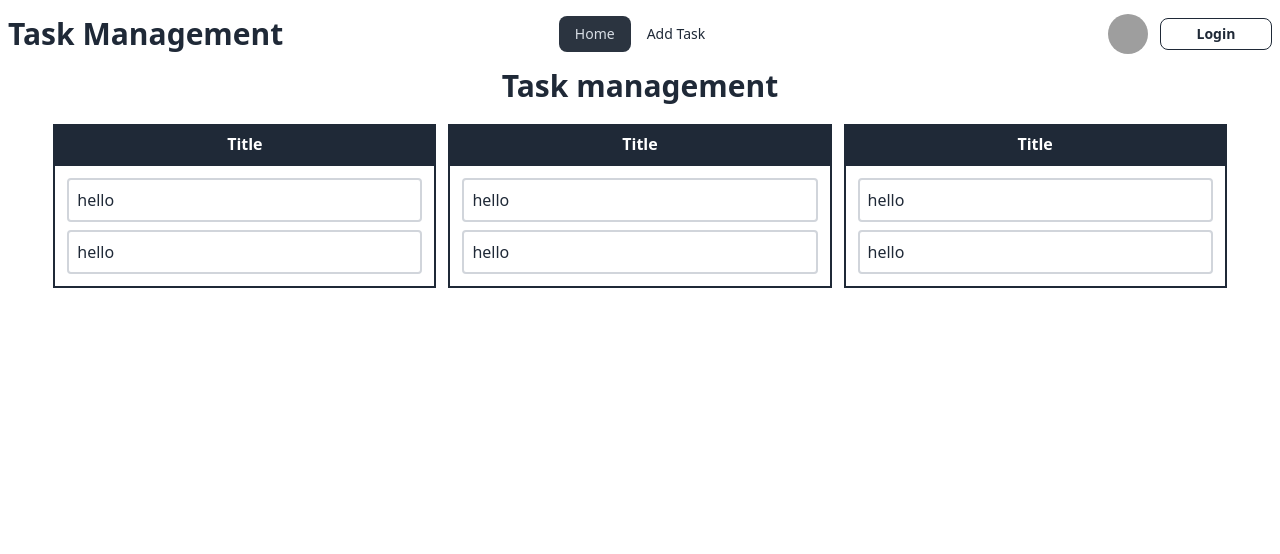
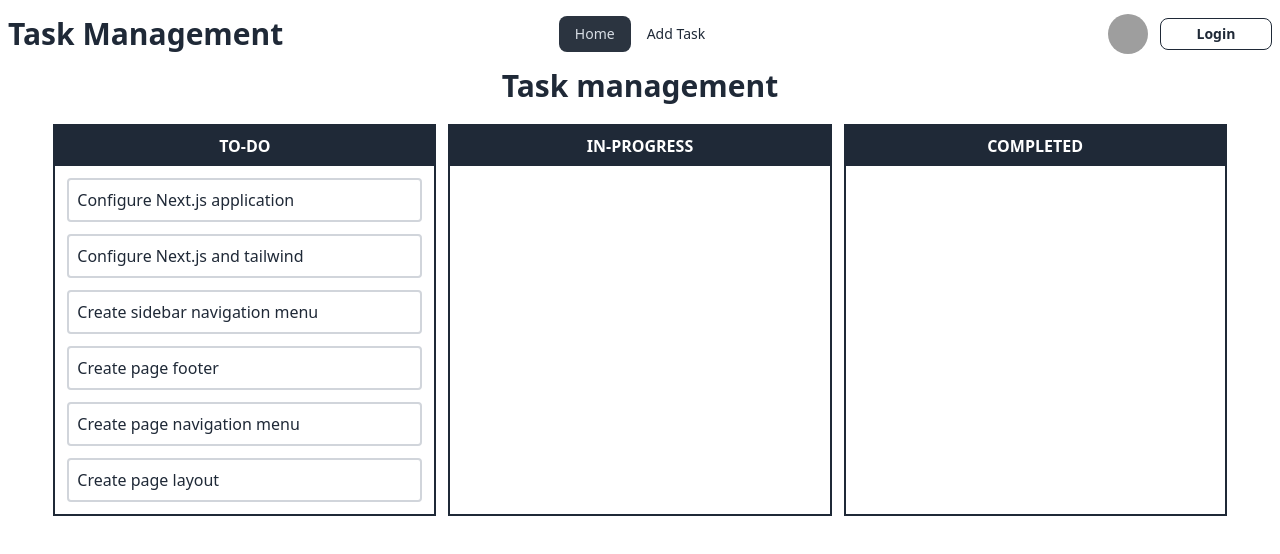
Before and after one commit to rayhanalmim/Task-Managment, a React (Vite) app: page / in a window 1280 px wide. Shown: the top 554 px of the page. Built offline with nearby package versions, Linux system fonts and the light colour scheme; no server answers; grey boxes are pictures that could not be loaded.

Commit message:
drag and drop added in client site

```diff
--- a/src/Component/HomePage/TaskColimn.jsx
+++ b/src/Component/HomePage/TaskColimn.jsx
@@ -1,11 +1,35 @@
-const TaskColimn = () => {
+import { Draggable, Droppable } from "react-beautiful-dnd";
+
+const TaskColimn = ({ column, tasks }) => {
     return (
-        <div className="w-full pt-5">
-            <h3 className="bg-gray-800 text-white text-center py-2 font-semibold">Title</h3>
-            <div className="border-gray-800 border-2 p-3 gap-2 flex flex-col">
-                <h3 className="p-2 border-gray-300 rounded border-2">hello</h3>
-                <h3 className="p-2 border-gray-300 rounded border-2">hello</h3>
-            </div>
+        <div className={`w-full border-gray-800 border-2`}>
+
+            <h3 className="bg-gray-800 text-white text-center py-2 font-semibold">{column.title}</h3>
+
+            <Droppable droppableId={column.id}>
+                {(droppableProvided, droppableSnapshot) => (
+                    <div
+                    className=" p-3 gap-3 flex flex-col"
+                        ref={droppableProvided.innerRef}
+                        {...droppableProvided.droppableProps}
+                    >
+                        {tasks.map((task, index) => (
+                            <Draggable key={task.id} draggableId={`${task.id}`} index={index}>
+                                {(draggableProvided, draggableSnapshot) => (
+                                    <div
+                                        className="p-2 border-gray-300 cursor-pointer rounded border-2"
+                                        ref={draggableProvided.innerRef}
+                                        {...draggableProvided.draggableProps}
+                                        {...draggableProvided.dragHandleProps}
+                                    >
+                                        <h3>{task.content}</h3>
+                                    </div>
+                                )}
+                            </Draggable>
+                        ))}
+                    </div>
+                )}
+            </Droppable>
         </div>
     );
 };
--- a/src/Component/HomePage/TaskDashboard.jsx
+++ b/src/Component/HomePage/TaskDashboard.jsx
@@ -1,6 +1,106 @@
+import { DragDropContext } from "react-beautiful-dnd";
+import { useState } from "react";
 import TaskColimn from "./TaskColimn";
 
+const reorderColumnList = (sourceCol, startIndex, endIndex) => {
+    const newTaskIds = Array.from(sourceCol.taskIds);
+    const [removed] = newTaskIds.splice(startIndex, 1);
+    newTaskIds.splice(endIndex, 0, removed);
+
+    const newColumn = {
+      ...sourceCol,
+      taskIds: newTaskIds,
+    };
+
+    return newColumn;
+  };
+
 const TaskDashboard = () => {
+    const [state, setState] = useState(initialData);
+    console.log(state)
+
+
+
+    const onDragEnd = (result) => {
+        const { destination, source } = result;
+        // If user tries to drop in an unknown destination
+        if (!destination) return;
+
+        // if the user drags and drops back in the same position
+        if (
+            destination.droppableId === source.droppableId &&
+            destination.index === source.index
+        ) {
+            return;
+        }
+
+        // If the user drops within the same column but in a different positoin
+        const sourceCol = state.columns[source.droppableId];
+        const destinationCol = state.columns[destination.droppableId];
+
+        if (sourceCol.id === destinationCol.id) {
+            const newColumn = reorderColumnList(
+                sourceCol,
+                source.index,
+                destination.index
+            );
+
+            const newState = {
+                ...state,
+                columns: {
+                    ...state.columns,
+                    [newColumn.id]: newColumn,
+                },
+            };
+            setState(newState);
+            return;
+        }
+
+        // If the user moves from one column to another
+        const startTaskIds = Array.from(sourceCol.taskIds);
+        const [removed] = startTaskIds.splice(source.index, 1);
+        const newStartCol = {
+            ...sourceCol,
+            taskIds: startTaskIds,
+        };
+
+        const endTaskIds = Array.from(destinationCol.taskIds);
+        endTaskIds.splice(destination.index, 0, removed);
+        const newEndCol = {
+            ...destinationCol,
+            taskIds: endTaskIds,
+        };
+
+        const newState = {
+            ...state,
+            columns: {
+                ...state.columns,
+                [newStartCol.id]: newStartCol,
+                [newEndCol.id]: newEndCol,
+            },
+        };
+
+        setState(newState);
+    }
+
+    return (
+        <DragDropContext onDragEnd={onDragEnd}>
+            <h3 className="font-semibold text-3xl text-center">Task management</h3>
+            <div className="grid grid-cols-3 pt-5 justify-items-center gap-3">
+                {
+                    state.columnOrder.map((columId) => {
+                        const column = state.columns[columId]
+                        const tasks = column.taskIds.map(taskId => state.tasks[taskId]);
+
+                        return <TaskColimn key={column.id} column={column} tasks={tasks}></TaskColimn>
+                    })
+                }
+            </div>
+        </DragDropContext>
+    );
+};
+
+export default TaskDashboard;
 
 const initialData = {
     tasks: {
@@ -31,17 +131,3 @@ const TaskDashboard = () => {
     // Facilitate reordering of the columns
     columnOrder: ["column-1", "column-2", "column-3"],
 };
-
-    return (
-        <div>
-            <h3 className="font-semibold text-3xl text-center">Task management</h3>
-            <div className="grid grid-cols-3 justify-items-center items-center gap-3">
-                <TaskColimn></TaskColimn>
-                <TaskColimn></TaskColimn>
-                <TaskColimn></TaskColimn>
-            </div>
-        </div>
-    );
-};
-
-export default TaskDashboard;
--- a/src/main.jsx
+++ b/src/main.jsx
@@ -1,4 +1,4 @@
-import React from 'react'
+
 import ReactDOM from 'react-dom/client'
 import './index.css'
 import { RouterProvider } from 'react-router-dom'
@@ -6,7 +6,7 @@ import Route from './Component/Root/Route.jsx'
 import AuthProvider from './Authentication/AuthProvider.jsx'
 
 ReactDOM.createRoot(document.getElementById('root')).render(
-  <React.StrictMode>
+
     <AuthProvider><RouterProvider router={Route}></RouterProvider></AuthProvider>
-  </React.StrictMode>,
+
 )
```
Lines whose indentation alone changed are shown as unchanged.
